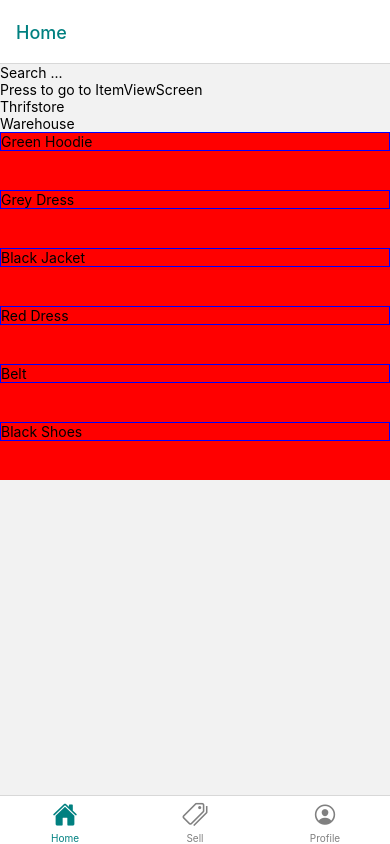
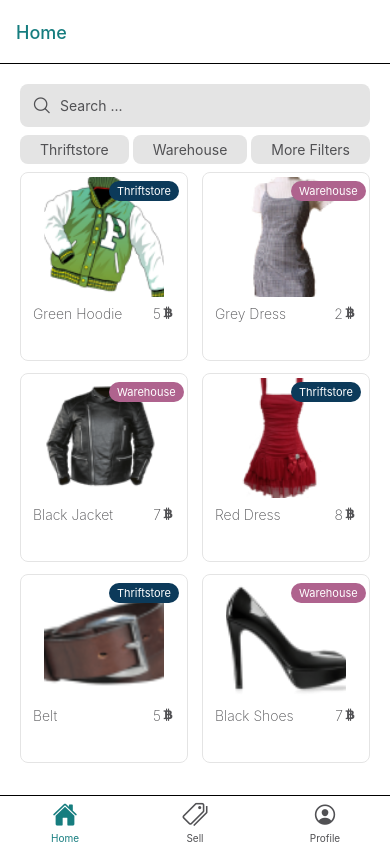
Before and after one commit to FrozenPigeon/Group-Five, a React Native app in the folder frontend/: screen /Home in a window 390 px wide. Built offline with nearby package versions, Linux system fonts and the light colour scheme.

Commit message:
home screen is done

```diff
--- a/frontend/App.js
+++ b/frontend/App.js
@@ -35,9 +35,9 @@ export default function App() {
 
                 return <Ionicons name={iconName} size={size} color={color} />;
               },
-              tabBarActiveTintColor: 'teal',
-              tabBarInactiveTintColor: 'gray',
-              headerTintColor: 'teal',
+              tabBarActiveTintColor: '#167D7F',
+              tabBarInactiveTintColor: '#515154',
+              headerTintColor: '#167D7F',
               tabBarStyle: {
               }
 
@@ -61,7 +61,7 @@ export default function App() {
 
 
   return (
-    <NavigationContainer>
+    <NavigationContainer theme={{colors: {background: '#FFFFFF'}}}>
       <RootStack.Navigator initialRouteName="BottomNavigation">
         <RootStack.Screen name="Home" component={HomeScreen}/>
         <RootStack.Screen name="ItemViewScreen" component={ItemViewScreen}/>
--- a/frontend/data/ClothesData.js
+++ b/frontend/data/ClothesData.js
@@ -8,7 +8,7 @@ const clothing_items = [
         "size": "M",
         "condition": "Good",
         "location": "Joe's Thriftstore",
-        "image": "../images/green_hoodie.png"
+        "image": require("../images/green_hoodie.png")
     },
     {
         "id": 2,
@@ -19,7 +19,7 @@ const clothing_items = [
         "size": "S",
         "condition": "Good",
         "location": "We can come to you or you can drop it off to us. Your choice!",
-        "image": "../images/grey_dress.png"
+        "image": require("../images/grey_dress.png")
     },
     {
         "id": 3,
@@ -30,7 +30,7 @@ const clothing_items = [
         "size": "L",
         "condition": "Poor",
         "location": "We can come to you or you can drop it off to us. Your choice!",
-        "image": "../images/black_jacket.png"
+        "image": require("../images/black_jacket.png")
     },
     {
         "id": 4,
@@ -41,7 +41,7 @@ const clothing_items = [
         "size": "M",
         "condition": "Great",
         "location": "Samuel's Thriftstore",
-        "image": "../images/red_dress.png"
+        "image": require("../images/red_dress.png")
     },
     {
         "id": 5,
@@ -52,7 +52,7 @@ const clothing_items = [
         "size": "XL",
         "condition": "Great",
         "location": "Joe's Thriftstore",
-        "image": "../images/belt.png"
+        "image": require("../images/belt.png")
     },
     {
         "id": 6,
@@ -63,7 +63,7 @@ const clothing_items = [
         "size": "S",
         "condition": "Poor",
         "location": "We can come to you or you can drop it off to us. Your choice!",
-        "image": "../images/black_shoes.png"
+        "image": require("../images/black_shoes.png")
     }
 ]
 
--- a/frontend/screens/home.js
+++ b/frontend/screens/home.js
@@ -1,6 +1,7 @@
 import React, { useEffect, useState } from "react";
-import { Alert, Text, TextInput, TouchableOpacity, View } from "react-native";
+import { StyleSheet, Text, TextInput, TouchableOpacity, View, Image, FlatList, ScrollView } from "react-native";
 import clothing_items from "../data/ClothesData";
+import Ionicons from 'react-native-vector-icons/Ionicons';
 
 
 export default function HomeScreen({ navigation }) {
@@ -9,12 +10,6 @@ export default function HomeScreen({ navigation }) {
     const [filterParam, setFilterParam] = useState(["All"]);
     const [flagThrift, setFlagThrift] = useState(0);
     const [flagWarehouse, setFlagWarehouse] = useState(0);
-
-    const select = () => {
-        // Alert.alert(clothing_items[0].id)
-        // alert(clothing_items[0].title);
-        navigation.navigate("ItemViewScreen")
-    }
 
     const search = (items) =>{
         return items.filter((item) => {
@@ -42,6 +37,7 @@ export default function HomeScreen({ navigation }) {
 
     const selectThriftstore = () => {
         setFlagThrift(flagThrift === 0 ? 1 : 0);
+        setFlagWarehouse(0)
         if(flagThrift === 0) {
             setFilterParam("Thriftstore")
         } else setFilterParam("All")
@@ -49,33 +45,146 @@ export default function HomeScreen({ navigation }) {
 
     const selectWarehouse = () => {
         setFlagWarehouse(flagWarehouse === 0 ? 1 : 0);
+        setFlagThrift(0)
         if(flagWarehouse === 0) {
             setFilterParam("Warehouse")
         } else setFilterParam("All")
     }
 
+    const buttonStyle = {
+        backgroundColor: flagThrift ? '#E4E4E4' : 'teal',
+        backgroundColor: flagWarehouse ? '#E4E4E4' : 'teal',
+      };
+
     return (
-        <View>
+        <View style={styles.main_container}>
+            <View style={styles.searchbar}>
+                <Ionicons name="search-outline" color="#515154" style={{fontSize: 20, paddingRight: 8}} />
                 <TextInput
                     placeholder="Search ..."
                     onChangeText={(e) => setQ(e)}
                     defaultValue={q}
+                    placeholderTextColor='#515154'
                 />
-            <TouchableOpacity onPress={() => select()}><Text>Press to go to ItemViewScreen</Text></TouchableOpacity>
-            <View>
-                <TouchableOpacity onPress={() => selectThriftstore()}><Text>Thrifstore</Text></TouchableOpacity>
-                <TouchableOpacity onPress={() => selectWarehouse()}><Text>Warehouse</Text></TouchableOpacity>
             </View>
 
-            <View style={{backgroundColor:'red'}}>
-                {search(clothing_items).map((info) => (
+            <View style={styles.button_container}>
+                <TouchableOpacity onPress={() => selectThriftstore()} style={[styles.button, {backgroundColor: flagThrift ? '#167D7F' : '#E4E4E4'}]}>
+                <Text style={[styles.buttontext, {color: flagThrift ? '#FFFFFF' : '#515154'}]}>Thriftstore</Text>
+                </TouchableOpacity>
+                <TouchableOpacity onPress={() => selectWarehouse()}   style={[styles.button, {backgroundColor: flagWarehouse ? '#167D7F' : '#E4E4E4'}]}>
+                    <Text style={[styles.buttontext, {color: flagWarehouse ? '#FFFFFF' : '#515154'}]}>Warehouse</Text>
+                </TouchableOpacity>
+                <TouchableOpacity onPress={() => alert('This will show more filter options')}   style={[styles.button, {backgroundColor: '#E4E4E4'}]}>
+                    <Text style={styles.buttontext}>More Filters</Text>
+                </TouchableOpacity>
+            </View>
 
-                    <View style={{borderStyle:'solid', borderColor:'blue', borderWidth:'1px', marginBottom:'10%'}}>
-                        <Text>{info.title}</Text>
+            <ScrollView contentContainerStyle={{flexGrow: 1, flexDirection: 'row', flexWrap: 'wrap', justifyContent:"space-between"}}>
+                {search(clothing_items).map((info, i) => (
+                    <TouchableOpacity
+                        onPress={() => navigation.navigate("ItemViewScreen", {
+                            key: i,
+                            title: info.title,
+                            price: info.price,
+                            description: info.description,
+                            size: info.size,
+                            condition: info.condition,
+                            location: info.location,
+                            image: info.image
+                        })}
+                        style={styles.itemContainer}
+                    >
+                        <View style={[styles.typeContainer, {backgroundColor: info.type === 'Thriftstore' ? '#0C3A5A' : '#AF638E'}]}>
+                            {/* <Text style={{position:'relative', left: 40, backgroundColor:'red', paddingHorizontal: 4, borderRadius: 50}}>{info.type}</Text> */}
+                            <Text style={{color: '#FFFFFF', fontSize: 11}}>{info.type}</Text>
                         </View>
+
+                        <Image source={info.image} style={{height: 120, width: 120, zIndex: 1}}/>
+                        <View style={styles.itemInfoContainer}>
+                            <Text style={styles.itemText}>{info.title}</Text>
+                            <View style={styles.itemTextContainer}>
+                                <Text style={styles.itemText}>{info.price}</Text>
+                                <Ionicons name="logo-bitcoin" style={styles.itemText}/>
+                            </View>
+                        </View>
+                    </TouchableOpacity>
                 ))}
-            </View>
+            </ScrollView>
         </View>
     );
 
 }
+
+const styles = StyleSheet.create({
+    main_container: {
+        margin: 20,
+        flex: 1,
+    },
+    searchbar: {
+        color: '#515154',
+        backgroundColor: '#E4E4E4',
+        borderRadius: 8,
+        fontSize: 16,
+        paddingHorizontal: 12,
+        paddingVertical: 10,
+        display: "flex",
+        flexDirection: "row",
+    },
+    button_container: {
+        width: '100%',
+        display: "flex",
+        flexDirection: "row",
+        marginVertical: 8,
+        justifyContent: "space-between"
+    },
+    button: {
+        maxWidth: 130,
+        alignItems: 'center',
+        borderRadius: 8,
+        paddingHorizontal: 20,
+        paddingVertical: 6,
+    },
+    buttontext: {
+        fontSize: 14,
+        fontWeight: "400",
+        color: '#515154',
+    },
+    itemContainer: {
+        borderStyle:'solid',
+        borderColor:'#E4E4E4',
+        borderWidth:'1px',
+        flexBasis: '48%',
+        marginBottom: 12,
+        borderRadius: 8,
+        paddingHorizontal: 12,
+        paddingVertical: 4,
+        alignItems: 'center'
+    },
+    typeContainer: {
+        position:'absolute',
+        left: 84,
+        margin: 4,
+        paddingHorizontal: 8,
+        paddingVertical: 3,
+        borderRadius: 50,
+        zIndex: 2
+    },
+    itemInfoContainer: {
+        display: 'flex',
+        flexDirection: 'row',
+        justifyContent: 'space-between',
+        paddingTop: 8,
+        width: '100%'
+    },
+    itemTextContainer: {
+        display: 'flex',
+        flexDirection: 'row',
+        alignItems: 'center'
+    },
+    itemText: {
+        fontSize: 14,
+        color: '#515154',
+        fontWeight: '200'
+    }
+  });
--- a/frontend/screens/itemView.js
+++ b/frontend/screens/itemView.js
@@ -1,10 +1,12 @@
 import React from 'react'
-import { View, TouchableOpacity, Text } from "react-native";
+import { View, TouchableOpacity, Text, Image } from "react-native";
 
-export default function ItemViewScreen() {
+export default function ItemViewScreen({route}) {
+    const {title, price, description, size, condition, location, image} = route.params
     return (
         <View>
-            <TouchableOpacity><Text>fd</Text></TouchableOpacity>
+            <TouchableOpacity><Text>{title}</Text></TouchableOpacity>
+            <Image source={image} />
         </View>
     );
 }
```
Lines whose indentation alone changed are shown as unchanged.
